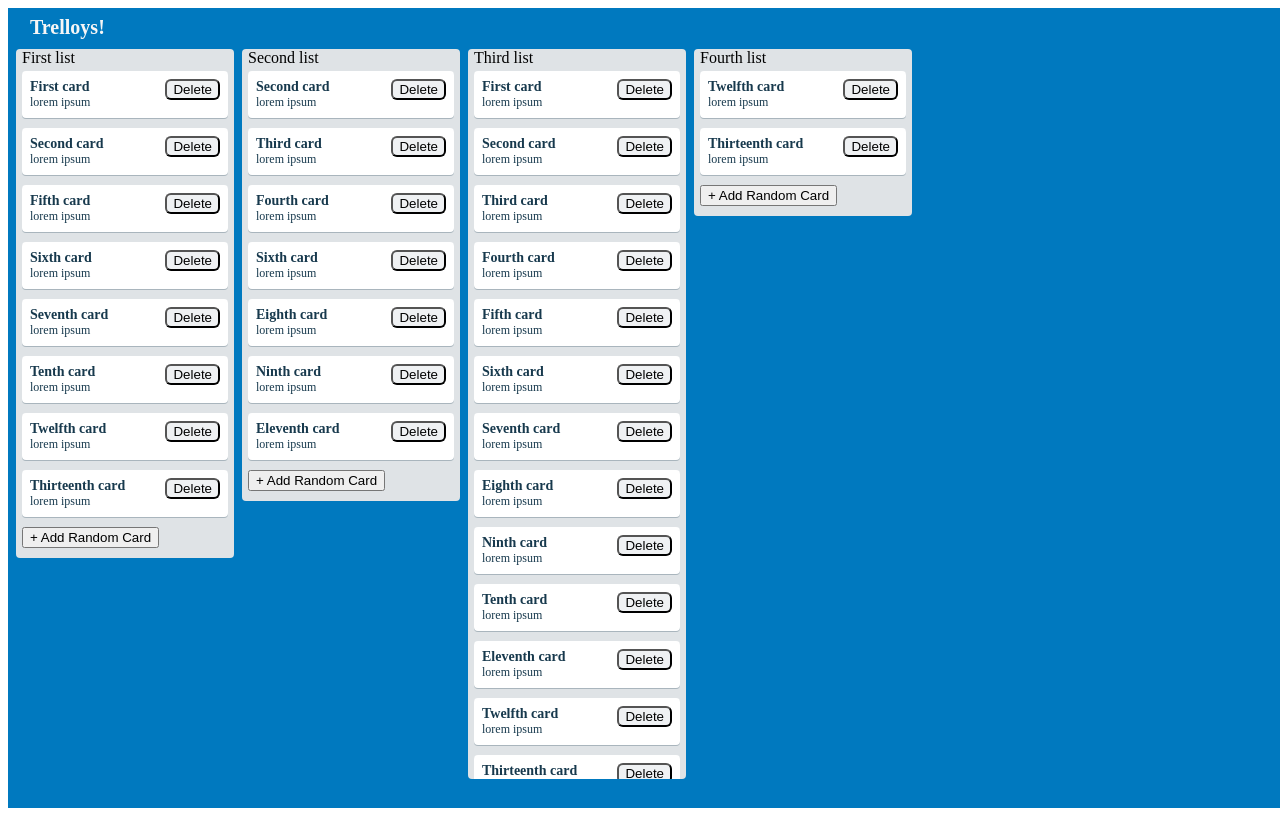
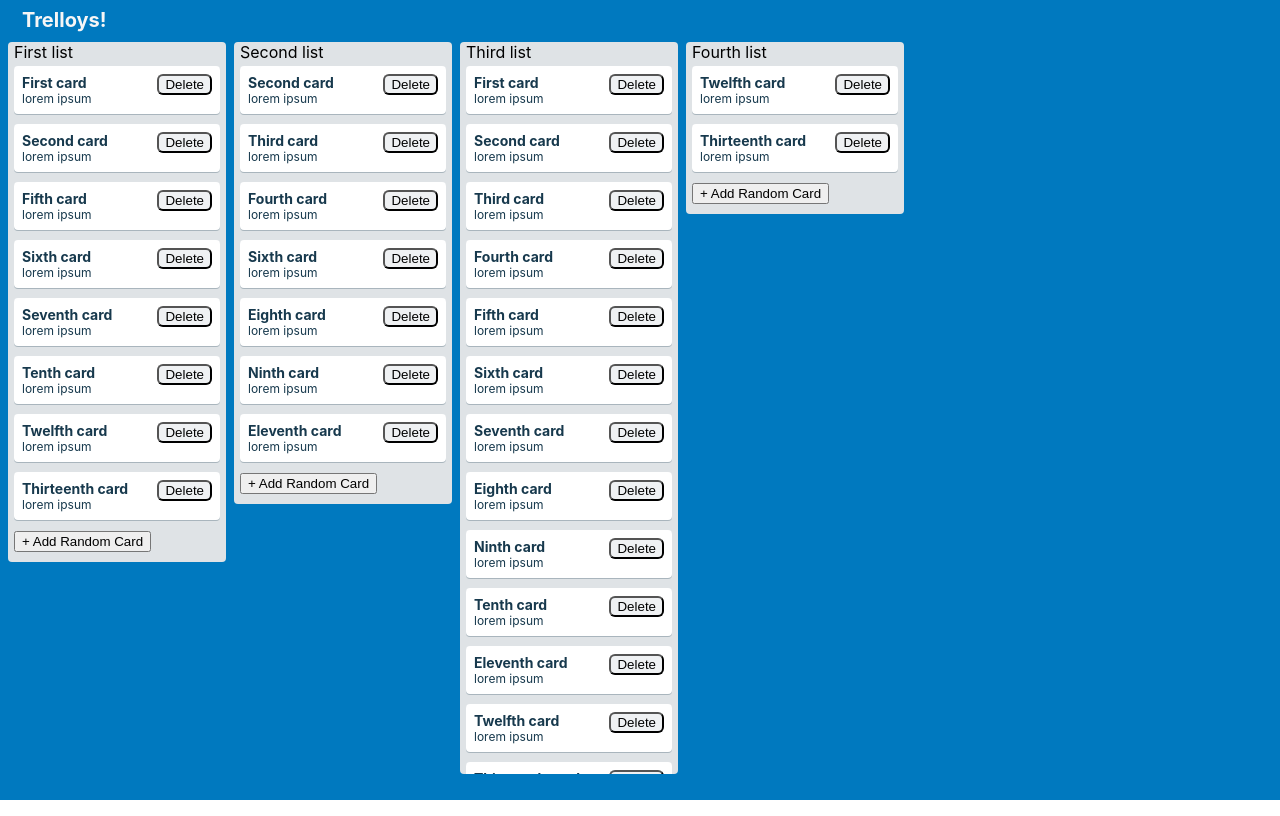
Before and after one commit to mr-dojo/trelloyes-app, a React (Create React App) app: page / in a window 1280 px wide. Built offline with nearby package versions, Linux system fonts and the light colour scheme.

Commit message:
Initial test file commit

```diff
--- a/src/index.css
+++ b/src/index.css
@@ -1,11 +1,11 @@
-/* body {
-  /* margin: 0;
+body {
+  margin: 0;
   font-family: -apple-system, BlinkMacSystemFont, "Segoe UI", "Roboto", "Oxygen",
     "Ubuntu", "Cantarell", "Fira Sans", "Droid Sans", "Helvetica Neue",
     sans-serif;
   -webkit-font-smoothing: antialiased;
   -moz-osx-font-smoothing: grayscale;
-} */ */
+}
 
 code {
   font-family: source-code-pro, Menlo, Monaco, Consolas, "Courier New",
```
Also changed, not shown: 2 other files (tests, documents, lock files or other folders).
